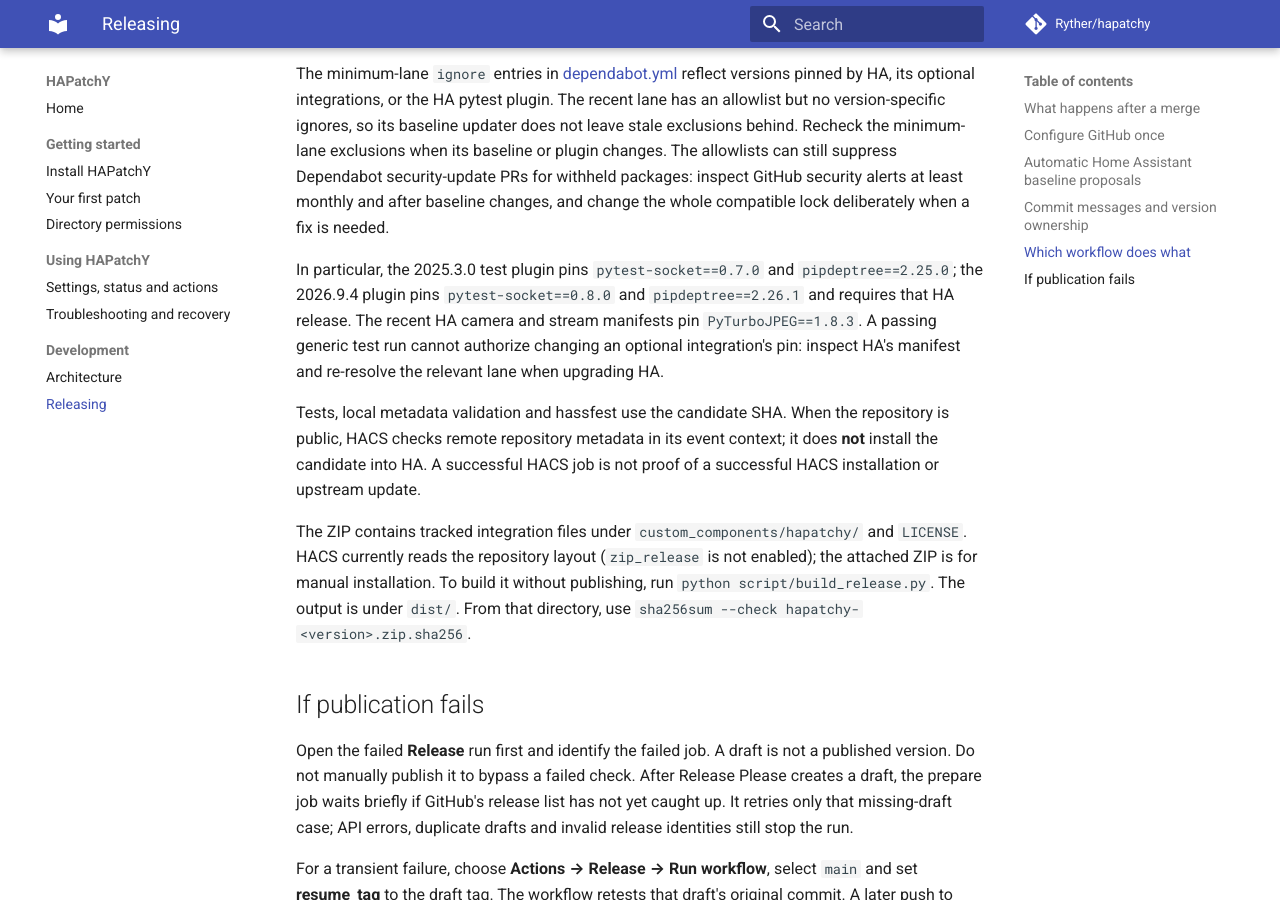
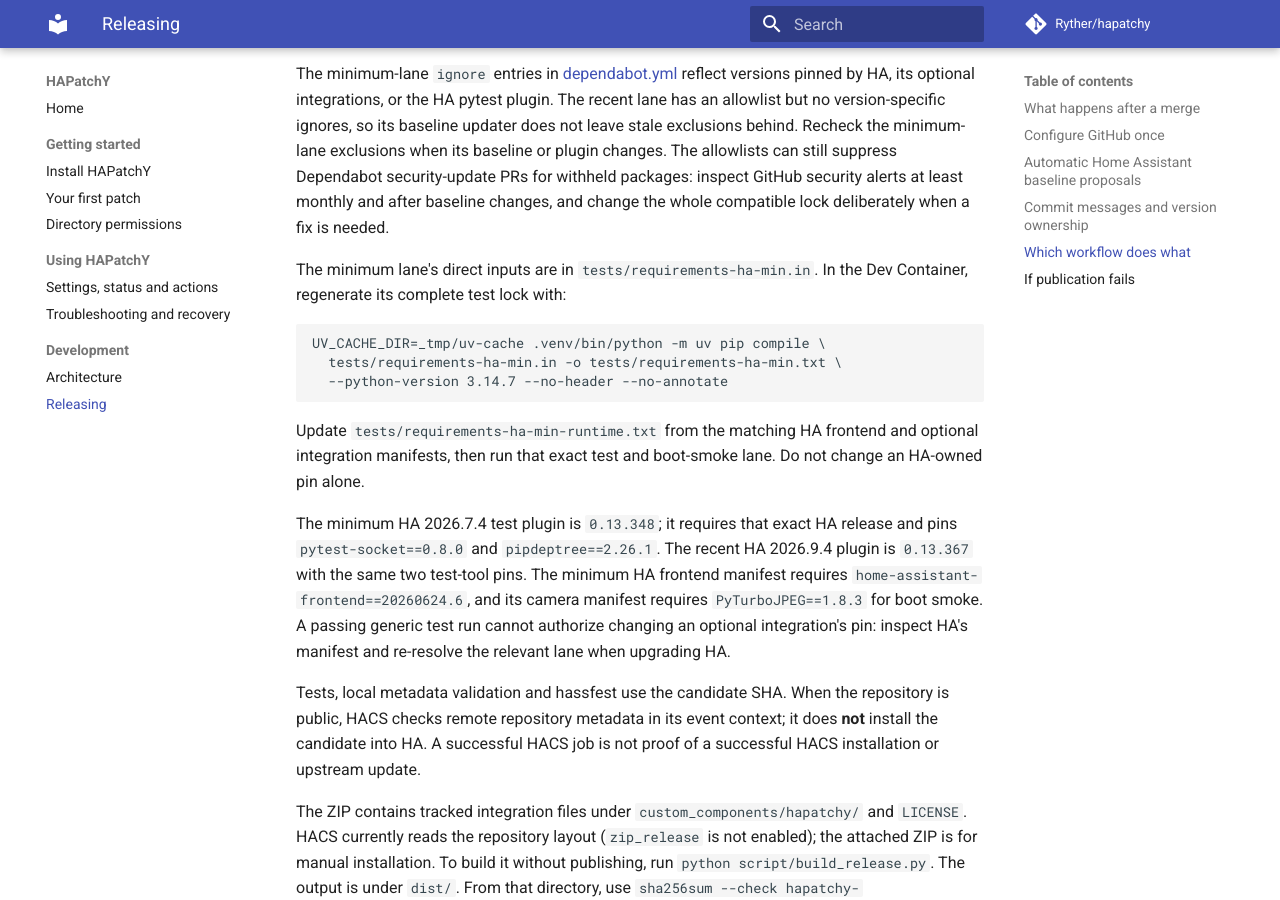
Before and after one commit to Ryther/hapatchy, an MkDocs documentation site: the page built from docs/releasing.md, in a window 1280 px wide and 900 px high, scrolled down 5357 px. Built offline with MkDocs 1.6.1 and Material for MkDocs 9.7.7, drawn with Linux system fonts in a browser that asks for light colours; comment, search, counter and statistics services are not loaded.

Commit message:
docs: align compatibility guidance with the new HA minimum
Update installation, contributor, architecture, release, and standalone user guidance to reflect the validated minimum lane.

````diff
--- a/docs/releasing.md
+++ b/docs/releasing.md
@@ -217,12 +217,26 @@ can still suppress Dependabot security-update PRs for withheld packages:
 inspect GitHub security alerts at least monthly and after baseline changes,
 and change the whole compatible lock deliberately when a fix is needed.
 
-In particular, the 2025.3.0 test plugin pins `pytest-socket==0.7.0` and
-`pipdeptree==2.25.0`; the 2026.9.4 plugin pins `pytest-socket==0.8.0` and
-`pipdeptree==2.26.1` and requires that HA release. The recent HA camera and
-stream manifests pin `PyTurboJPEG==1.8.3`. A passing generic test run cannot
-authorize changing an optional integration's pin: inspect HA's manifest and
-re-resolve the relevant lane when upgrading HA.
+The minimum lane's direct inputs are in `tests/requirements-ha-min.in`. In the
+Dev Container, regenerate its complete test lock with:
+
+```bash
+UV_CACHE_DIR=_tmp/uv-cache .venv/bin/python -m uv pip compile \
+  tests/requirements-ha-min.in -o tests/requirements-ha-min.txt \
+  --python-version 3.14.7 --no-header --no-annotate
+```
+
+Update `tests/requirements-ha-min-runtime.txt` from the matching HA frontend
+and optional integration manifests, then run that exact test and boot-smoke
+lane. Do not change an HA-owned pin alone.
+
+The minimum HA 2026.7.4 test plugin is `0.13.348`; it requires that exact HA
+release and pins `pytest-socket==0.8.0` and `pipdeptree==2.26.1`. The recent
+HA 2026.9.4 plugin is `0.13.367` with the same two test-tool pins. The minimum
+HA frontend manifest requires `home-assistant-frontend==20260624.6`, and its
+camera manifest requires `PyTurboJPEG==1.8.3` for boot smoke. A passing generic
+test run cannot authorize changing an optional integration's pin: inspect HA's
+manifest and re-resolve the relevant lane when upgrading HA.
 
 Tests, local metadata validation and hassfest use the candidate SHA. When the
 repository is public, HACS checks remote repository metadata in its event
````
Also changed, not shown: .agents/skills/hapatchy-guide/SKILL.md (+5 -4 lines), .devcontainer/README.md (+1 -1 lines), AGENTS.md (+7 -2 lines), README.md (+6 -7 lines), docs/architecture.md (+5 -5 lines), docs/installation.md (+2 -1 lines), 2 other files.
